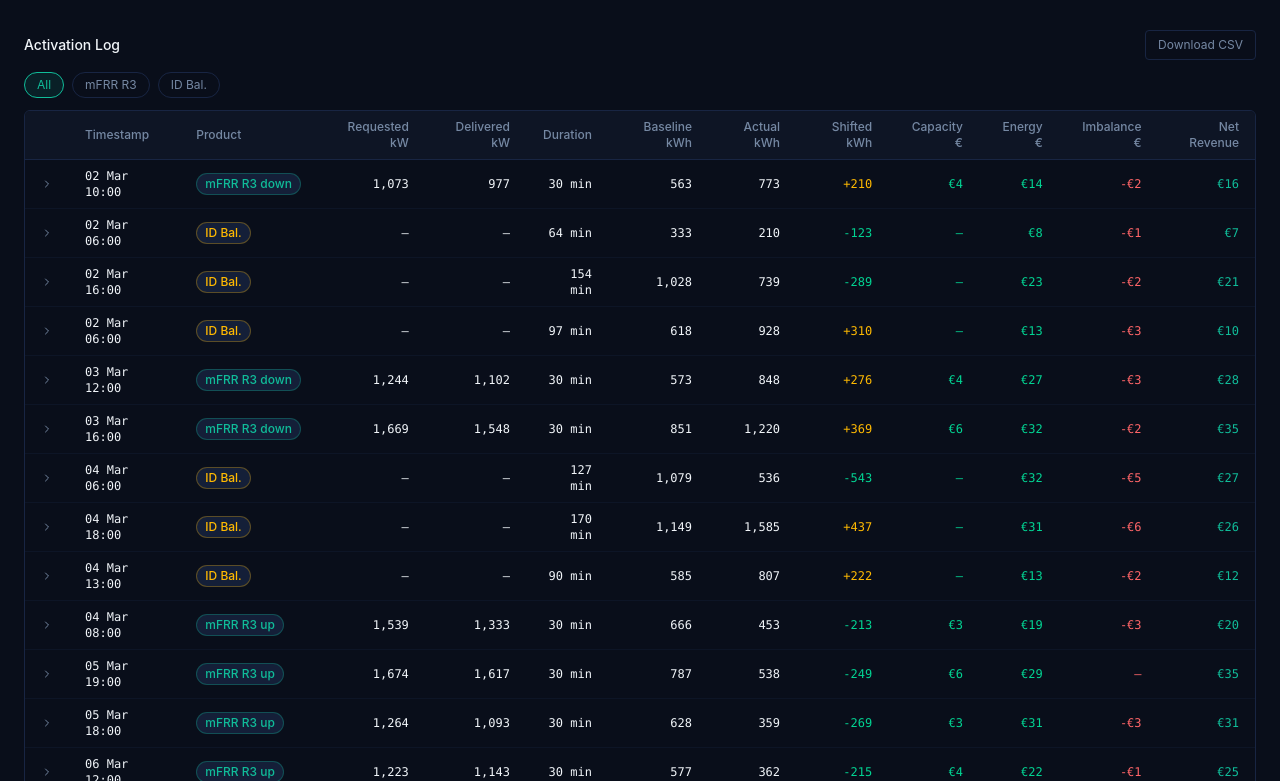
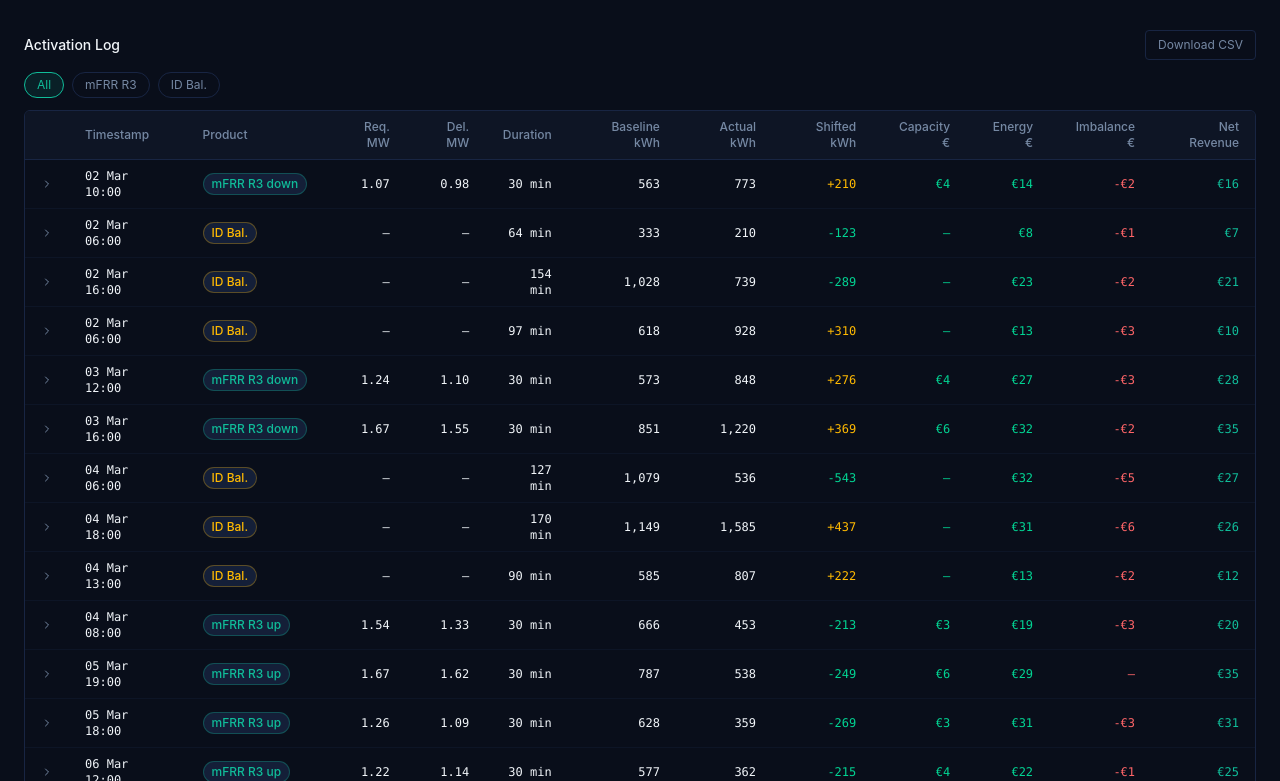
Before and after one commit to kristjankuhi/gridio-flex-pa1, a React (Vite) app: page /settlement in a window 1280 px wide. Shown: the part 819-1600 px from the top of the page. Built offline with nearby package versions, Linux system fonts and the light colour scheme.

Commit message:
fix: display headroom in MW and activation capacity in MW (not kW)

```diff
--- a/src/components/ActivationTable.tsx
+++ b/src/components/ActivationTable.tsx
@@ -46,10 +46,10 @@ export function ActivationTable({ activations }: ActivationTableProps) {
                 Product
               </th>
               <th className="text-right py-2 px-4 text-xs font-medium text-muted-foreground">
-                Requested kW
+                Req. MW
               </th>
               <th className="text-right py-2 px-4 text-xs font-medium text-muted-foreground">
-                Delivered kW
+                Del. MW
               </th>
               <th className="text-right py-2 px-4 text-xs font-medium text-muted-foreground">
                 Duration
@@ -111,10 +111,14 @@ export function ActivationTable({ activations }: ActivationTableProps) {
                     </Badge>
                   </td>
                   <td className="py-2 px-4 text-right font-mono text-xs">
-                    {act.requestedKw?.toLocaleString() ?? '—'}
+                    {act.requestedKw != null
+                      ? (act.requestedKw / 1000).toFixed(2)
+                      : '—'}
                   </td>
                   <td className="py-2 px-4 text-right font-mono text-xs">
-                    {act.deliveredKw?.toLocaleString() ?? '—'}
+                    {act.deliveredKw != null
+                      ? (act.deliveredKw / 1000).toFixed(2)
+                      : '—'}
                   </td>
                   <td className="py-2 px-4 text-right font-mono text-xs">
                     {act.durationMin} min
--- a/src/pages/Dashboard.tsx
+++ b/src/pages/Dashboard.tsx
@@ -133,14 +133,14 @@ export function Dashboard() {
         />
         <StatCard
           label="Up Headroom"
-          value={(stats?.upHeadroomKw ?? 0).toLocaleString()}
-          unit="kW"
+          value={((stats?.upHeadroomKw ?? 0) / 1000).toFixed(2)}
+          unit="MW"
           trend="Available for up-regulation"
         />
         <StatCard
           label="Down Headroom"
-          value={(stats?.downHeadroomKw ?? 0).toLocaleString()}
-          unit="kW"
+          value={((stats?.downHeadroomKw ?? 0) / 1000).toFixed(2)}
+          unit="MW"
           trend="Available for down-regulation"
         />
       </div>
```
